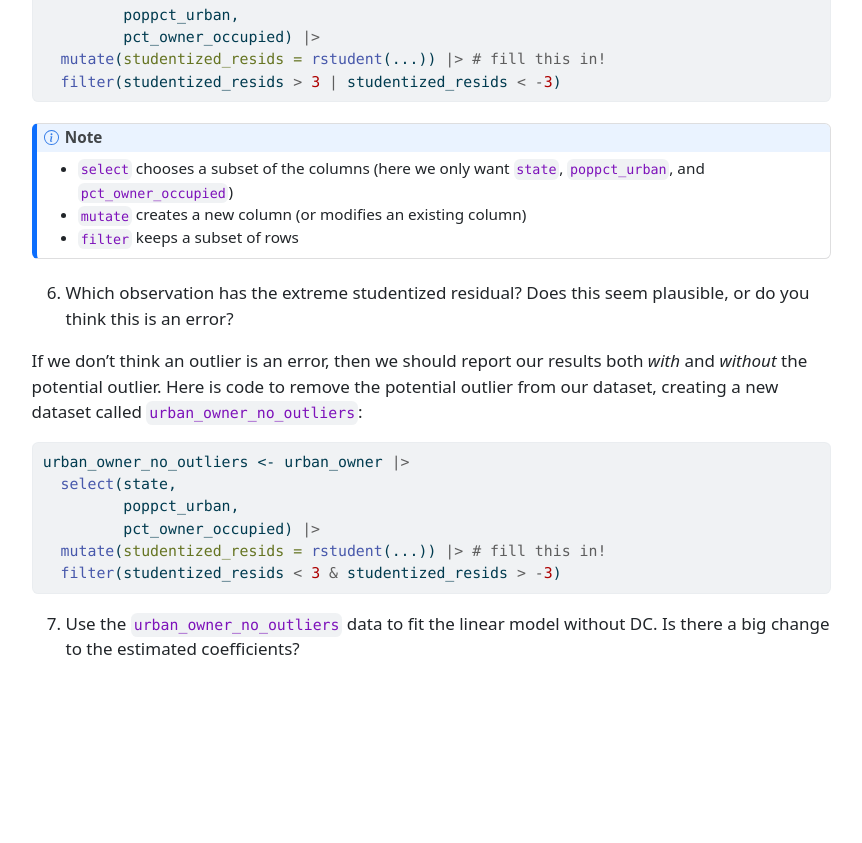
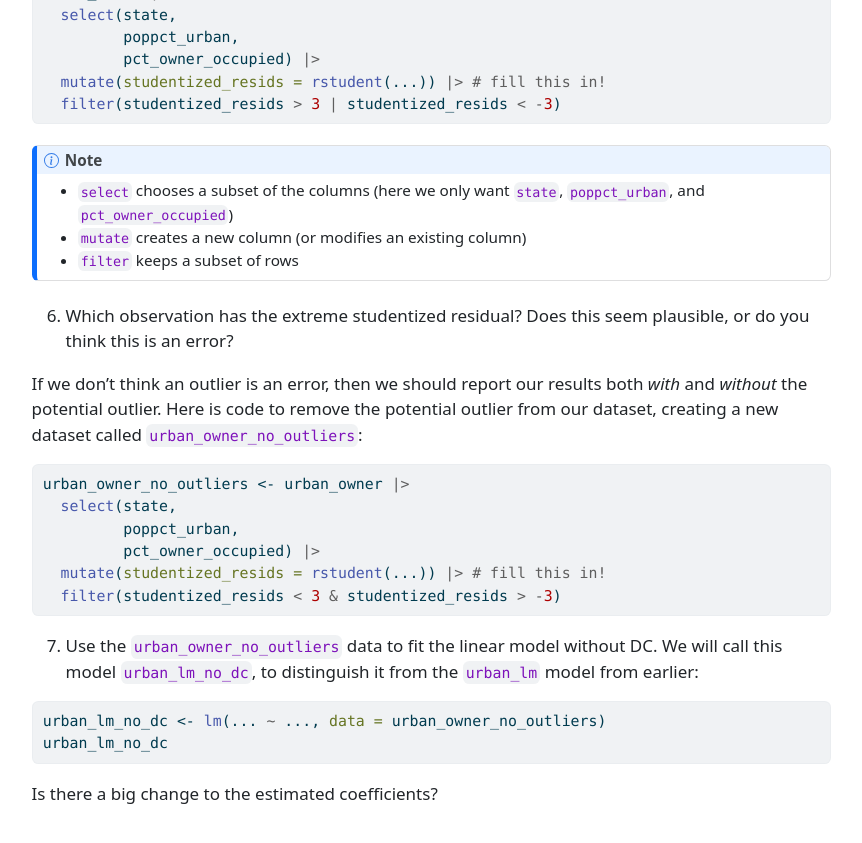
Before and after one commit to sta112-s26/sta112-s26.github.io, a Jekyll site: the page class_activities/ca_11.html, which Jekyll copies as it is, in a window 1280 px wide and 900 px high, scrolled down 1834 px. Shown: the top 843 px of the window, without its empty margins (209-1071 px from the left). Built offline with Jekyll 4.4.1, drawn with Linux system fonts in a browser that asks for light colours; before the commit the page ends 2590 px from its top, so only the background shows below that; some of the changed text lies outside the part shown.

Commit message:
updating ca 11

```diff
--- a/class_activities/ca_11.html
+++ b/class_activities/ca_11.html
@@ -173,10 +173,11 @@ window.Quarto = {
 <span id="cb3-7"><a href="#cb3-7" aria-hidden="true" tabindex="-1"></a>       <span class="at">y =</span> <span class="st">"Percent who own their home"</span>)</span></code></pre></div><button title="Copy to Clipboard" class="code-copy-button"><i class="bi"></i></button></div>
 </div>
 <ol start="2" type="1">
-<li>Fill in the following code to create a linear regression model with <code>poppct_urban</code> as the explanatory variable, and <code>pct_owner_occupied</code> as the response. We are saving this model as <code>urban_lm</code>:</li>
+<li>Fill in the following code (the <code>...</code>) to create a linear regression model with <code>poppct_urban</code> as the explanatory variable, and <code>pct_owner_occupied</code> as the response. We are saving this model as <code>urban_lm</code>:</li>
 </ol>
 <div class="cell">
-<div class="code-copy-outer-scaffold"><div class="sourceCode cell-code" id="cb4"><pre class="sourceCode r code-with-copy"><code class="sourceCode r"><span id="cb4-1"><a href="#cb4-1" aria-hidden="true" tabindex="-1"></a>urban_lm <span class="ot">&lt;-</span> <span class="fu">lm</span>(... <span class="sc">~</span> ..., <span class="at">data =</span> urban_owner)</span></code></pre></div><button title="Copy to Clipboard" class="code-copy-button"><i class="bi"></i></button></div>
+<div class="code-copy-outer-scaffold"><div class="sourceCode cell-code" id="cb4"><pre class="sourceCode r code-with-copy"><code class="sourceCode r"><span id="cb4-1"><a href="#cb4-1" aria-hidden="true" tabindex="-1"></a>urban_lm <span class="ot">&lt;-</span> <span class="fu">lm</span>(... <span class="sc">~</span> ..., <span class="at">data =</span> urban_owner)</span>
+<span id="cb4-2"><a href="#cb4-2" aria-hidden="true" tabindex="-1"></a>urban_lm</span></code></pre></div><button title="Copy to Clipboard" class="code-copy-button"><i class="bi"></i></button></div>
 </div>
 <ol start="3" type="1">
 <li>Run the following code to create a studentized residual plot for your fitted model:</li>
@@ -236,8 +237,13 @@ Note
 <span id="cb7-6"><a href="#cb7-6" aria-hidden="true" tabindex="-1"></a>  <span class="fu">filter</span>(studentized_resids <span class="sc">&lt;</span> <span class="dv">3</span> <span class="sc">&amp;</span> studentized_resids <span class="sc">&gt;</span> <span class="sc">-</span><span class="dv">3</span>)</span></code></pre></div><button title="Copy to Clipboard" class="code-copy-button"><i class="bi"></i></button></div>
 </div>
 <ol start="7" type="1">
-<li>Use the <code>urban_owner_no_outliers</code> data to fit the linear model without DC. Is there a big change to the estimated coefficients?</li>
+<li>Use the <code>urban_owner_no_outliers</code> data to fit the linear model without DC. We will call this model <code>urban_lm_no_dc</code>, to distinguish it from the <code>urban_lm</code> model from earlier:</li>
 </ol>
+<div class="cell">
+<div class="code-copy-outer-scaffold"><div class="sourceCode cell-code" id="cb8"><pre class="sourceCode r code-with-copy"><code class="sourceCode r"><span id="cb8-1"><a href="#cb8-1" aria-hidden="true" tabindex="-1"></a>urban_lm_no_dc <span class="ot">&lt;-</span> <span class="fu">lm</span>(... <span class="sc">~</span> ..., <span class="at">data =</span> urban_owner_no_outliers)</span>
+<span id="cb8-2"><a href="#cb8-2" aria-hidden="true" tabindex="-1"></a>urban_lm_no_dc</span></code></pre></div><button title="Copy to Clipboard" class="code-copy-button"><i class="bi"></i></button></div>
+</div>
+<p>Is there a big change to the estimated coefficients?</p>
 </section>
 
 </main>
```
Also changed, not shown: class_activities/ca_11.qmd (+10 -2 lines).
